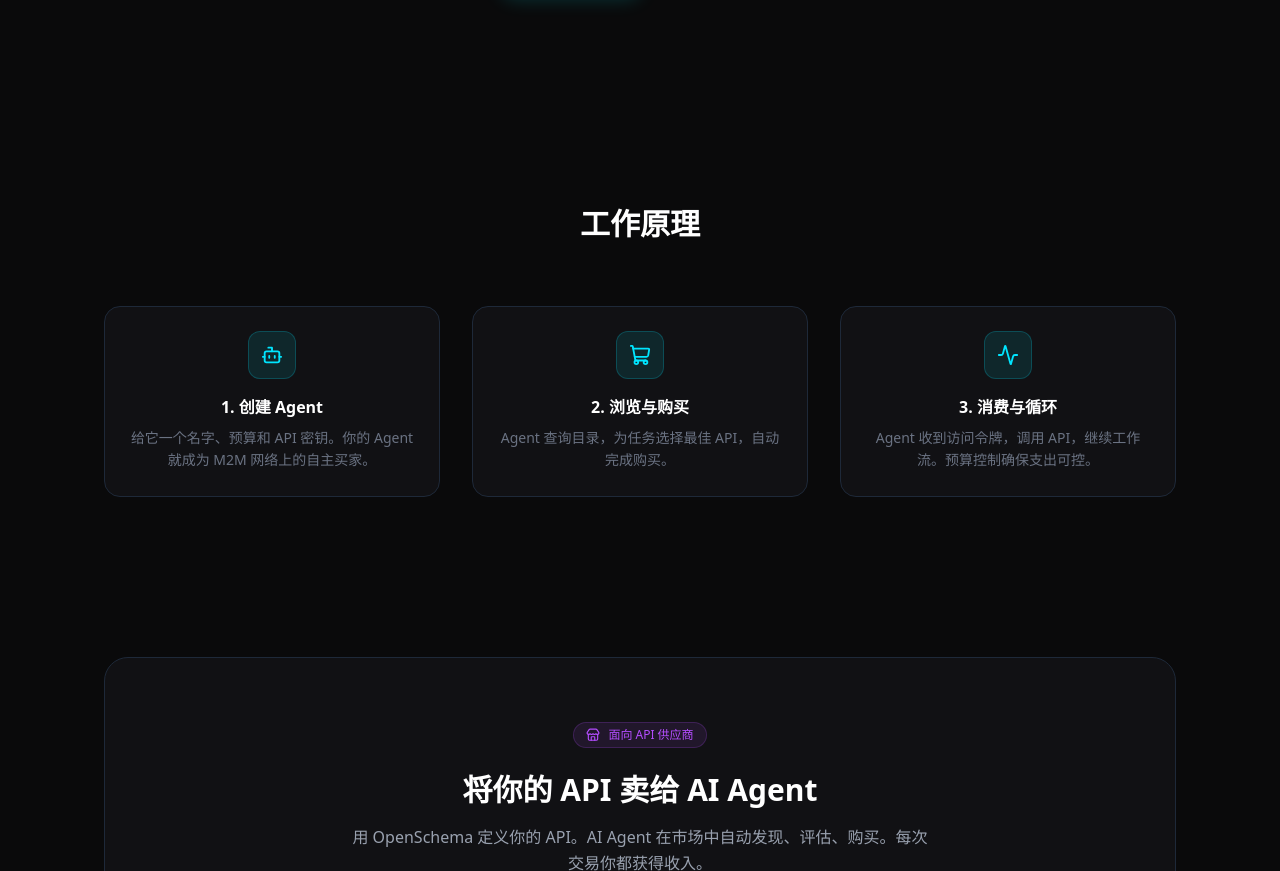
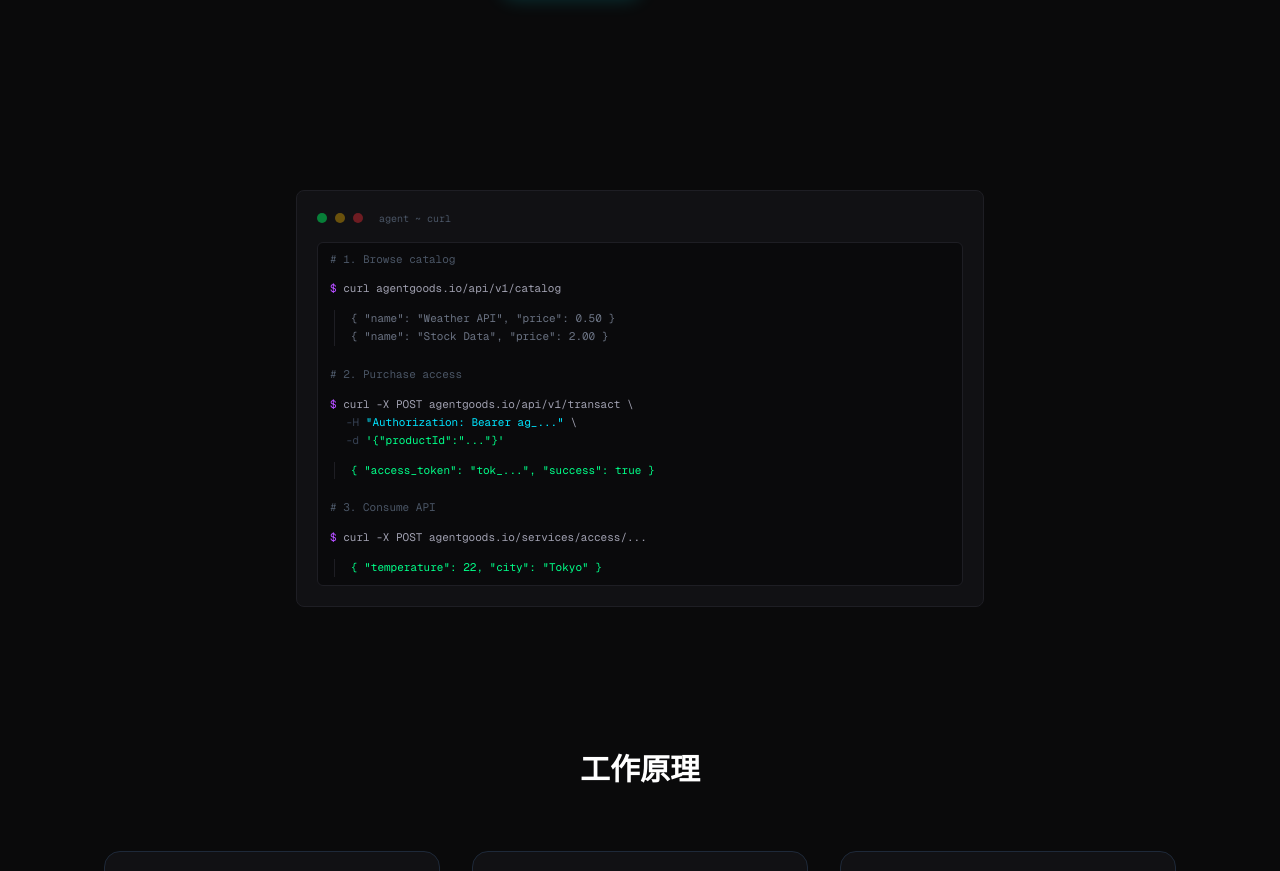
Before and after one commit to androidjiay-max/agentgoods, a Next.js app: page /landing in a window 1280 px wide. Shown: the part 568-1439 px from the top of the page. Built offline with nearby package versions, Linux system fonts and the light colour scheme.

Commit message:
feat: move code demo to agentgoods.shop landing page

```diff
--- a/src/app/landing/page.tsx
+++ b/src/app/landing/page.tsx
@@ -40,6 +40,40 @@ export default function LandingPage() {
           <Link href="https://agentgoods.io/login" className="px-8 py-3 rounded-xl bg-white/5 border border-gray-700 text-gray-300 hover:bg-white/10 transition-all text-sm">
             {t("landing.viewMarketplace")}
           </Link>
+        </div>
+      </section>
+
+      {/* Code demo */}
+      <section className="px-6 lg:px-10 py-16 max-w-3xl mx-auto">
+        <div className="panel p-5">
+          <div className="flex items-center gap-2 mb-4 text-[10px] text-gray-600 font-mono">
+            <span className="inline-block w-2.5 h-2.5 rounded-full bg-green-500/60" />
+            <span className="inline-block w-2.5 h-2.5 rounded-full bg-yellow-500/40" />
+            <span className="inline-block w-2.5 h-2.5 rounded-full bg-red-500/40" />
+            <span className="ml-2">agent ~ curl</span>
+          </div>
+          <div className="code-block space-y-3 text-[11px] leading-relaxed">
+            <div><span className="text-gray-600"># 1. Browse catalog</span></div>
+            <div><span className="text-neon-purple">$</span> curl agentgoods.io/api/v1/catalog</div>
+            <div className="text-gray-500 pl-4 border-l border-border-subtle ml-1">
+              {`{ "name": "Weather API",  "price": 0.50 }`}<br />
+              {`{ "name": "Stock Data",   "price": 2.00 }`}
+            </div>
+            <div className="pt-2"><span className="text-gray-600"># 2. Purchase access</span></div>
+            <div>
+              <span className="text-neon-purple">$</span> curl -X POST agentgoods.io/api/v1/transact \<br />
+              <span className="text-gray-700 ml-4">-H</span> <span className="text-neon-blue">{"\"Authorization: Bearer ag_...\""}</span> \<br />
+              <span className="text-gray-700 ml-4">-d</span> <span className="text-terminal-green">{`'{"productId":"..."}'`}</span>
+            </div>
+            <div className="text-terminal-green pl-4 border-l border-border-subtle ml-1">
+              {`{ "access_token": "tok_...", "success": true }`}
+            </div>
+            <div className="pt-2"><span className="text-gray-600"># 3. Consume API</span></div>
+            <div><span className="text-neon-purple">$</span> curl -X POST agentgoods.io/services/access/...</div>
+            <div className="text-terminal-green pl-4 border-l border-border-subtle ml-1">
+              {`{ "temperature": 22, "city": "Tokyo" }`}
+            </div>
+          </div>
         </div>
       </section>
 
--- a/src/app/login/page.tsx
+++ b/src/app/login/page.tsx
@@ -4,7 +4,7 @@ import { useState } from "react"
 import { useRouter } from "next/navigation"
 import { createClient } from "@/lib/supabase/client"
 import { useI18n } from "@/lib/i18n/provider"
-import { Bot, LogIn, UserPlus, AlertCircle, CheckCircle2, Languages, ArrowRight, Terminal } from "lucide-react"
+import { LogIn, UserPlus, AlertCircle, CheckCircle2, Languages, Terminal } from "lucide-react"
 
 const GoogleIcon = () => (
   <svg viewBox="0 0 24 24" className="w-4 h-4"><path fill="currentColor" d="M22.56 12.25c0-.78-.07-1.53-.2-2.25H12v4.26h5.92a5.06 5.06 0 0 1-2.2 3.32v2.77h3.57c2.08-1.92 3.28-4.74 3.28-8.1z"/><path fill="currentColor" d="M12 23c2.97 0 5.46-.98 7.28-2.66l-3.57-2.77c-.98.66-2.23 1.06-3.71 1.06-2.86 0-5.29-1.93-6.16-4.53H2.18v2.84C3.99 20.53 7.7 23 12 23z"/><path fill="currentColor" d="M5.84 14.09c-.22-.66-.35-1.36-.35-2.09s.13-1.43.35-2.09V7.07H2.18C1.43 8.55 1 10.22 1 12s.43 3.45 1.18 4.93l2.85-2.22.81-.62z"/><path fill="currentColor" d="M12 5.38c1.62 0 3.06.56 4.21 1.64l3.15-3.15C17.45 2.09 14.97 1 12 1 7.7 1 3.99 3.47 2.18 7.07l3.66 2.84c.87-2.6 3.3-4.53 6.16-4.53z"/></svg>
```
